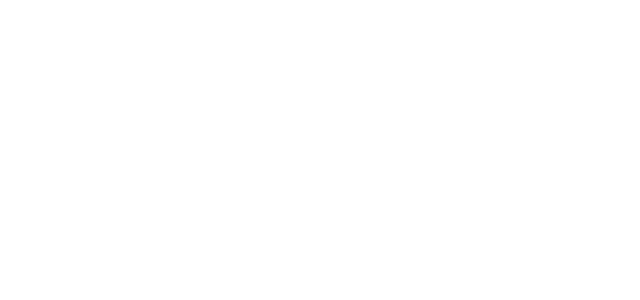
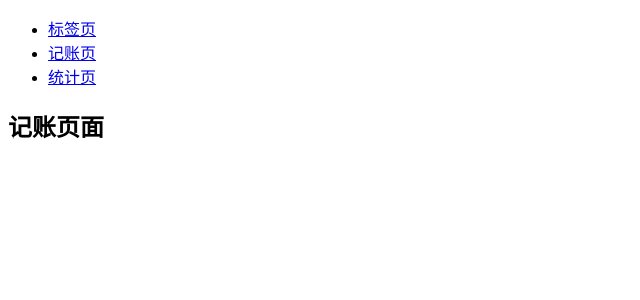
Before and after one commit to tang-xuan11/morney-react, a React (Create React App) app: page /#/money in a window 1280 px wide. Shown: the top 300 px of the page, without its empty margins (0-640 px from the left). Built offline with nearby package versions, Linux system fonts and the light colour scheme.

Commit message:
添加 react router

```diff
--- a/package.json
+++ b/package.json
@@ -13,6 +13,7 @@
     "node-sass": "npm:dart-sass",
     "react": "^16.13.1",
     "react-dom": "^16.13.1",
+    "react-router-dom": "^5.2.0",
     "react-scripts": "3.4.3",
     "styled-components": "5.0.1",
     "typescript": "~3.7.2"
@@ -39,6 +40,7 @@
     ]
   },
   "devDependencies": {
+    "@types/react-router-dom": "^5.1.5",
     "@types/styled-components": "^5.1.3"
   }
 }
--- a/src/App.tsx
+++ b/src/App.tsx
@@ -1,7 +1,65 @@
 import React from "react";
 
+import {
+  HashRouter as Router,
+  Switch,
+  Route,
+  Link,
+  Redirect,
+} from "react-router-dom";
+
 function App() {
-  return <div></div>;
+  return (
+    <Router>
+      <div>
+        <nav>
+          <ul>
+            <li>
+              <Link to="/tags">标签页</Link>
+            </li>
+            <li>
+              <Link to="/money">记账页</Link>
+            </li>
+            <li>
+              <Link to="/statistics">统计页</Link>
+            </li>
+          </ul>
+        </nav>
+
+        <Switch>
+          <Route path="/tags">
+            <Tags />
+          </Route>
+          <Route path="/money">
+            <Money />
+          </Route>
+          <Route path="/statistics">
+            <Statistics />
+          </Route>
+          <Redirect exact from="/" to="/money" />
+          <Route path="*">
+            <NoMatch />
+          </Route>
+        </Switch>
+      </div>
+    </Router>
+  );
+}
+
+function NoMatch() {
+  return <div>地址错误，找不到页面</div>;
+}
+
+function Tags() {
+  return <h2>标签页面</h2>;
+}
+
+function Money() {
+  return <h2>记账页面</h2>;
+}
+
+function Statistics() {
+  return <h2>统计页面</h2>;
 }
 
 export default App;
```
Also changed, not shown: 1 other file (tests, documents, lock files or other folders).
